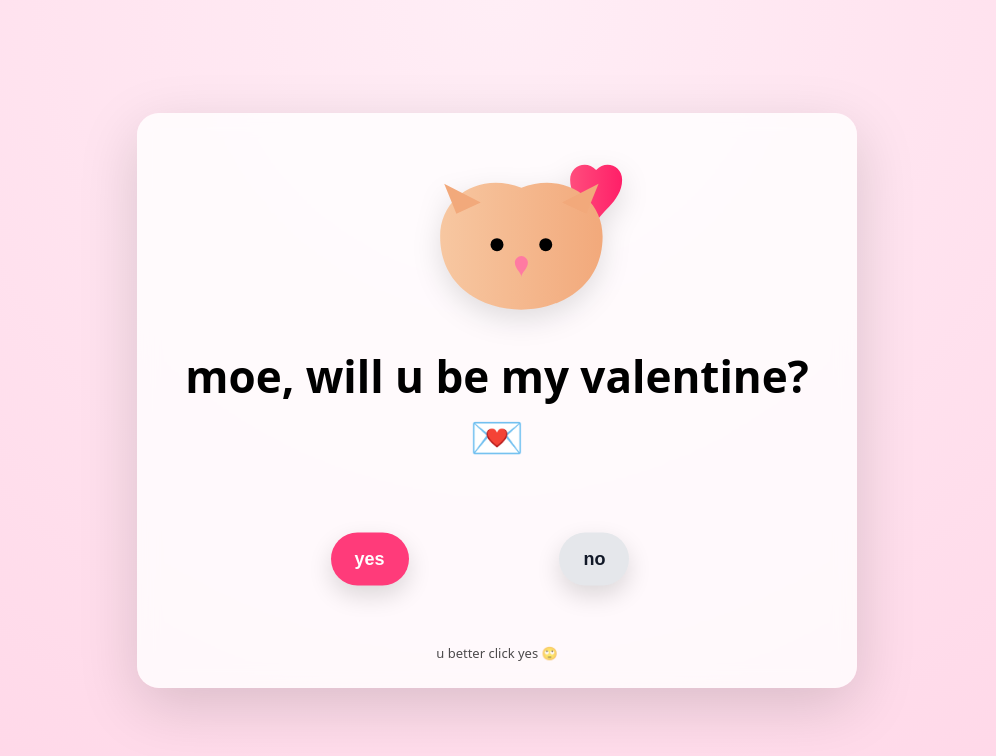
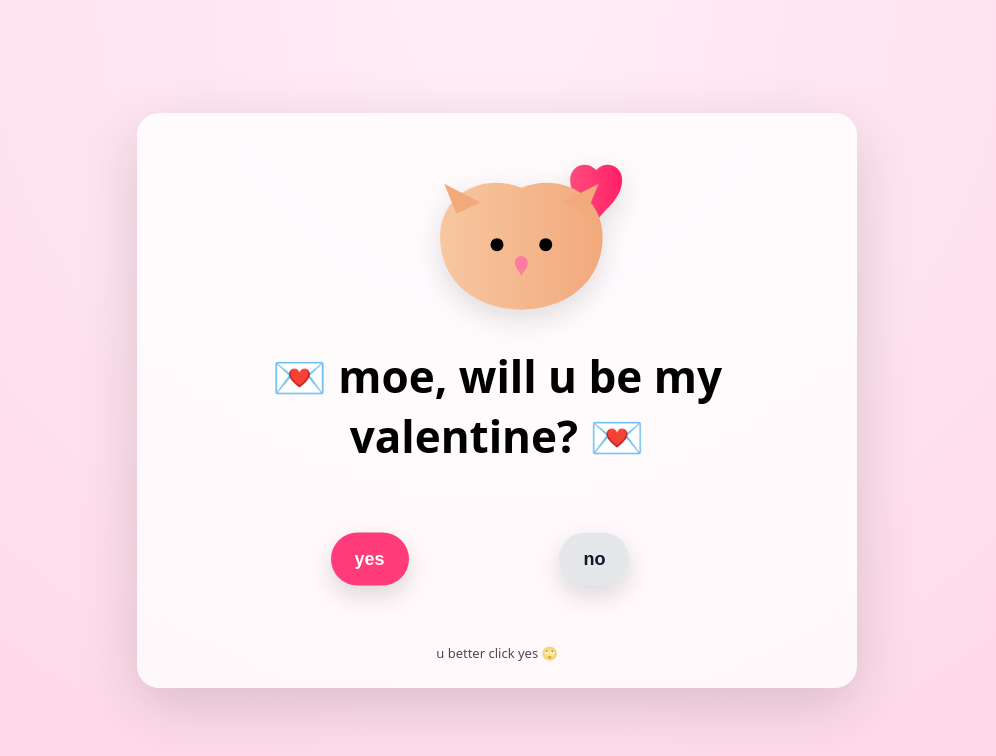
Before and after one commit to janspans/moemoe, a plain HTML site: page index.html in a window 1280 px wide. Shown: the whole page, without its empty margins (143-1139 px from the left). Drawn offline with nearby package versions, Linux system fonts and the light colour scheme.

Commit message:
Update index.html

```diff
--- a/index.html
+++ b/index.html
@@ -171,7 +171,7 @@
             fill="#ff7aa2"/>
     </svg>
 
-    <h1>  moe, will u be my valentine? 💌</h1>
+    <h1>💌 moe, will u be my valentine? 💌</h1>
 
     <section class="button-zone" id="zone">
       <button id="yesBtn">yes</button>
```
